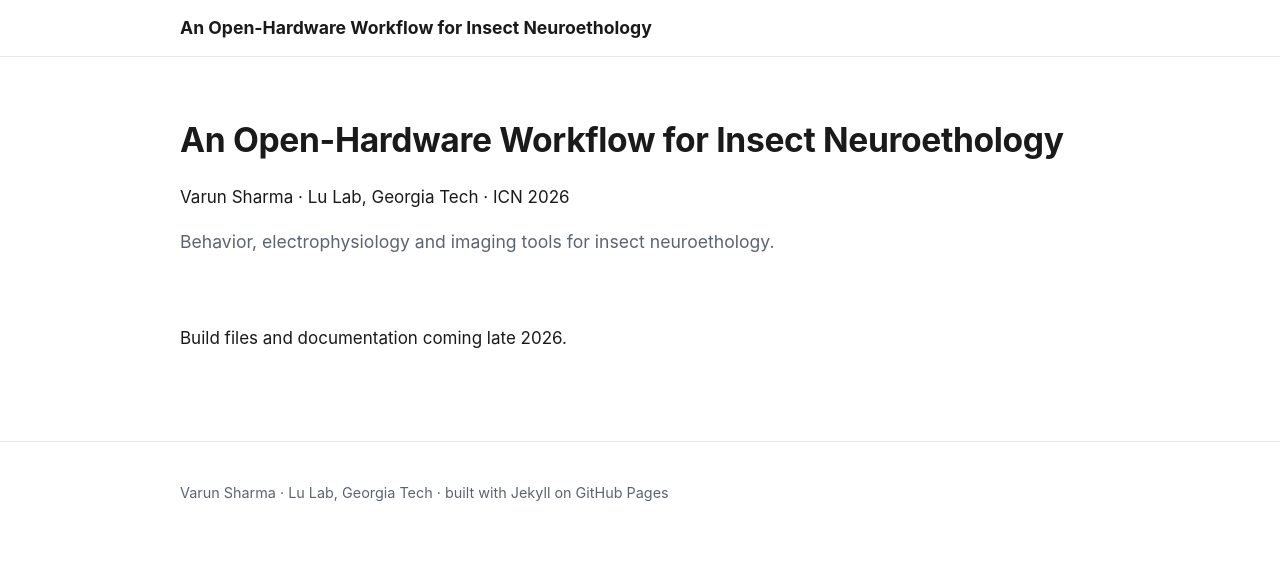
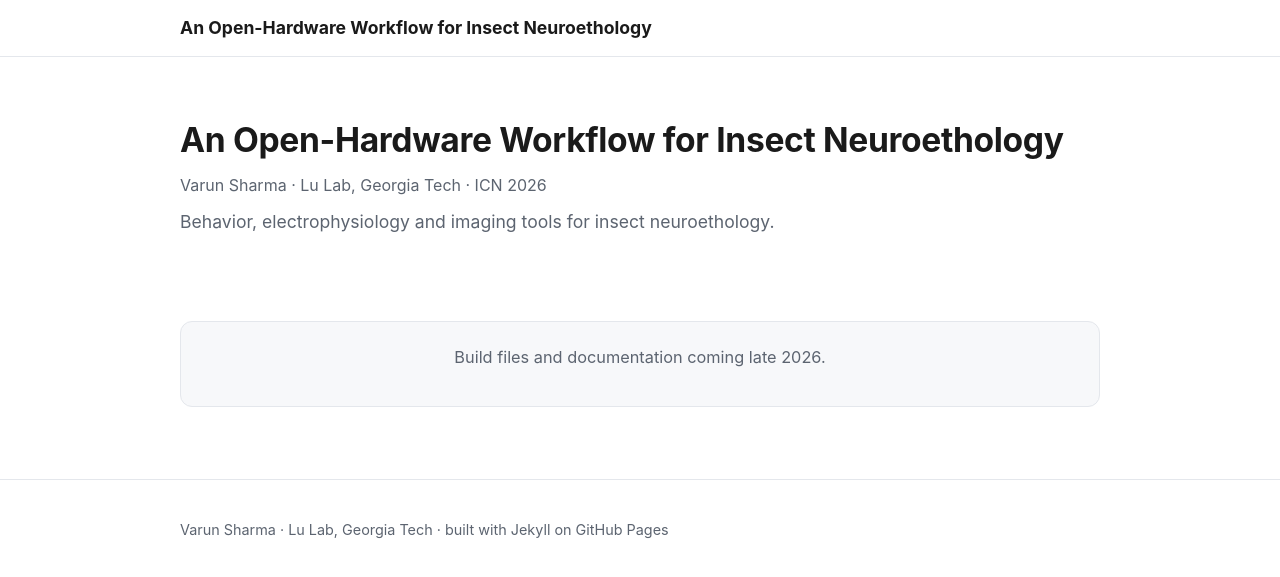
Before and after one commit to vash8120/open-hardware-neuro, a Jekyll site: the page built from index.html, in a window 1280 px wide. Shown: the top 577 px of the page. Built offline with Jekyll 4.4.1, drawn with Linux system fonts in a browser that asks for light colours.

Commit message:
Add notice styles to style.css
Added styles for landing-page notice block.

```diff
--- a/assets/css/style.css
+++ b/assets/css/style.css
@@ -80,6 +80,19 @@ main.wrap { padding-top: 32px; padding-bottom: 8px; }
 
 .hero { padding: 24px 0 12px; }
 .hero h1 { font-size: 2.1rem; margin: 0 0 6px; letter-spacing: -0.01em; }
+.byline { color: var(--muted); font-size: 1rem; margin: 0 0 10px; }
+
+/* Landing-page notice / notify block */
+.notice {
+  margin-top: 32px;
+  padding: 22px 24px;
+  background: var(--bg-soft);
+  border: 1px solid var(--line);
+  border-radius: var(--radius);
+  text-align: center;
+}
+.notice .status { margin: 0 0 14px; color: var(--muted); font-size: 1.02rem; }
+.notice .button { margin: 0; }
 
 .page-title { font-size: 1.9rem; margin: 6px 0 8px; letter-spacing: -0.01em; }
 
```
